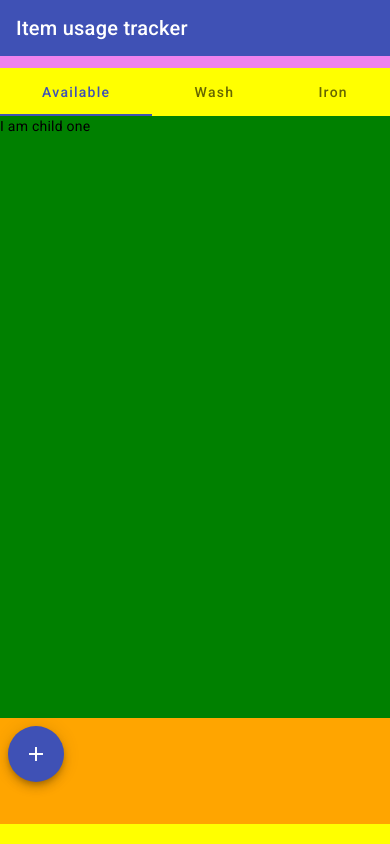
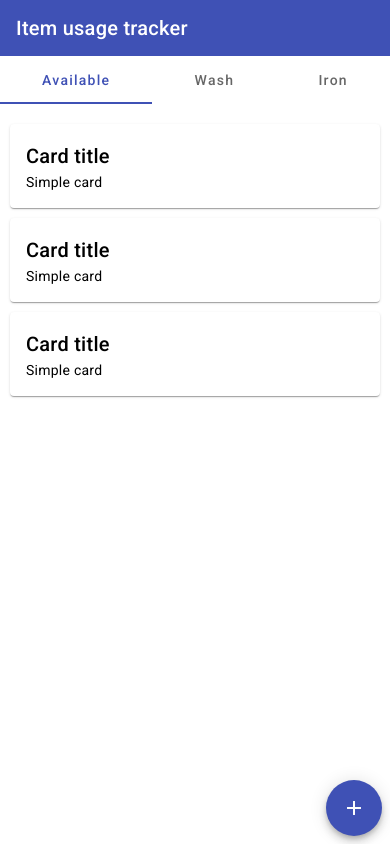
Before and after one commit to SampathKumar27896/item-usage-tracker-frontend, an Angular app: page / in a window 390 px wide. Built offline with nearby package versions, Linux system fonts and the light colour scheme.

Commit message:
Reverting other styles

```diff
--- a/src/app/app.component.html
+++ b/src/app/app.component.html
@@ -1,4 +1,3 @@
-
 <header>
     <mat-toolbar color="primary">Item usage tracker</mat-toolbar>
 </header>
--- a/src/app/item-tab-group/item-tab-group.component.html
+++ b/src/app/item-tab-group/item-tab-group.component.html
@@ -1,13 +1,28 @@
-<mat-tab-group dynamicHeight>
-    <mat-tab label="Available">
-        <div class="parent">
-            <div class="child1">
-                I am child one
-            </div>
-            <div class="child2">
+<mat-tab-group preserveContent>
+    <mat-tab label="Available" >
+           <section class="item-list">
+                <mat-card>
+                    <mat-card-header>
+                        <mat-card-title>Card title</mat-card-title>
+                    </mat-card-header>
+                    <mat-card-content>Simple card</mat-card-content>
+                </mat-card>
+                <mat-card>
+                    <mat-card-header>
+                        <mat-card-title>Card title</mat-card-title>
+                    </mat-card-header>
+                    <mat-card-content>Simple card</mat-card-content>
+                </mat-card>
+                <mat-card>
+                    <mat-card-header>
+                        <mat-card-title>Card title</mat-card-title>
+                    </mat-card-header>
+                    <mat-card-content>Simple card</mat-card-content>
+                </mat-card>
+           </section>
+           <section>
                 <app-add-item-button class="add-item"></app-add-item-button>
-            </div>
-        </div>
+           </section>
     </mat-tab>
     <mat-tab label="Wash">
         <mat-card>
@@ -31,6 +46,3 @@
     </mat-tab>
     <mat-tab label="Iron"> Content 3 </mat-tab>
 </mat-tab-group>
-<!-- <div class="demo">
-    hssh
-</div> -->
--- a/src/app/item-tab-group/item-tab-group.component.scss
+++ b/src/app/item-tab-group/item-tab-group.component.scss
@@ -1,26 +1,12 @@
+.item-list {
+    padding: 10px;
+}
 mat-card {
-    margin: 2em;
+    margin: 10px 0px 10px 0px;
 }
-// mat-tab-group {
-//     background-color: pink;
-//     height: 100%;
-// }
+.add-item {
+ position: fixed; /* Fixes the element to the viewport */
+  bottom: 0.5rem; /* Positions the bottom edge at 0 (bottom of the screen) */
+  right: 0.5rem;
 
-.parent {
-    display: flex;
-    flex-direction: column;
-    background-color: orange;
-    height: 84vh;
 }
-.child1 {
-    height: 85%;
-    background-color: green;
-}
-.child2 {
-    padding: 0.5rem;
-    height: 15%;
-}
-// .demo {
-//     height: 100%;
-//     background-color: green;
-// }
--- a/src/styles.scss
+++ b/src/styles.scss
@@ -3,9 +3,6 @@
 
 html, body { height: 100%; }
 body { margin: 0; font-family: Inter, "Helvetica Neue", sans-serif; }
-* {
-    box-sizing: border-box;
-}
 
 @media  screen and (min-width: 720px) {
     body {
@@ -13,12 +10,5 @@ body { margin: 0; font-family: Inter, "Helvetica Neue", sans-serif; }
     }
 }
 @media screen and (max-width: 720px) {
-    header {
-        height: 8vh;
-        background-color: violet;
-    }
-    section {
-        height: 92vh;
-        background-color: yellow;
-    }
+
 }
```
